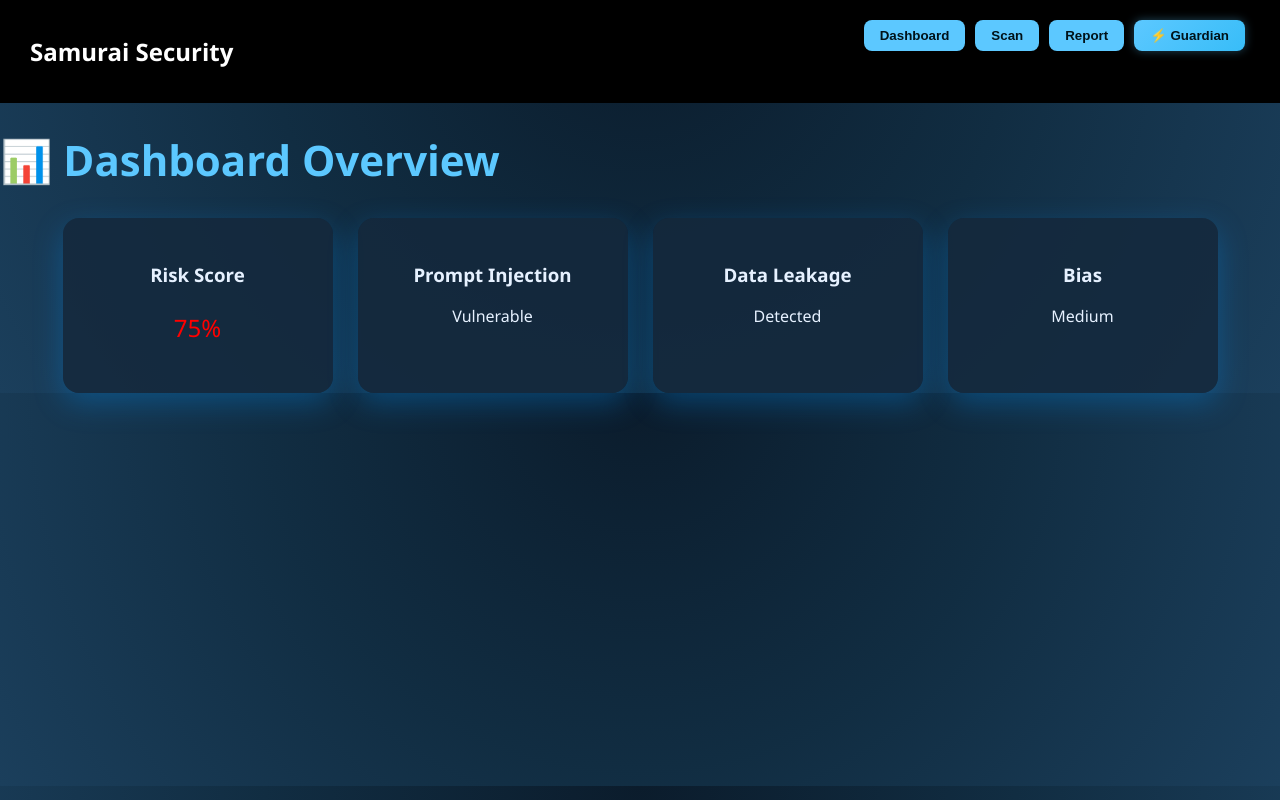
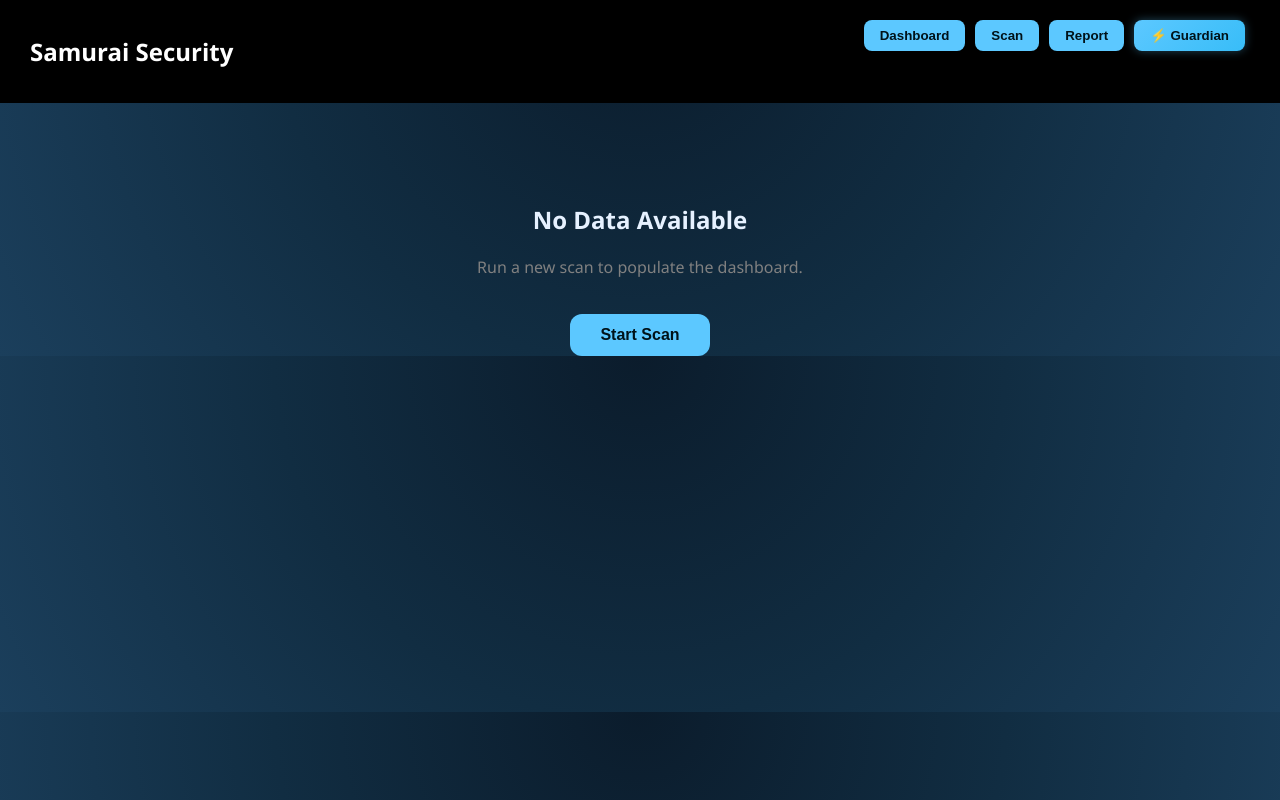
Before and after one commit to prithzzz/Samurai-Security, a React (Vite) app in the folder frontend/: page /dashboard in a window 1280 px wide. Built offline with nearby package versions, Linux system fonts and the light colour scheme.

Commit message:
error : fixed dashboard and scan.jsx

```diff
--- a/frontend/src/App.jsx
+++ b/frontend/src/App.jsx
@@ -1,3 +1,4 @@
+import { useState } from "react";
 import { BrowserRouter, Routes, Route } from "react-router-dom";
 import Navbar from "./components/Navbar";
 import Dashboard from "./pages/Dashboard";
@@ -6,16 +7,18 @@
 import HealPage from "./pages/healPage";
 
 function App() {
+  const [scanData, setScanData] = useState(null);
+
   return (
     <BrowserRouter>
       <Navbar />
 
       <Routes>
-        <Route path="/" element={<ScanPage />} />
-        <Route path="/dashboard" element={<Dashboard />} />
-        <Route path="/scan" element={<ScanPage />} />
-        <Route path="/report" element={<Report />} />
-        <Route path="/heal" element={<HealPage />} />
+        <Route path="/" element={<ScanPage setScanData={setScanData} />} />
+        <Route path="/dashboard" element={<Dashboard scanData={scanData} />} />
+        <Route path="/scan" element={<ScanPage setScanData={setScanData} />} />
+        <Route path="/report" element={<Report scanData={scanData} />} />
+        <Route path="/heal" element={<HealPage scanData={scanData} />} />
       </Routes>
     </BrowserRouter>
   );
--- a/frontend/src/pages/Dashboard.jsx
+++ b/frontend/src/pages/Dashboard.jsx
@@ -1,4 +1,23 @@
-export default function Dashboard() {
+import { useNavigate } from "react-router-dom";
+
+export default function Dashboard({ scanData }) {
+  const navigate = useNavigate();
+
+  if (!scanData) {
+    return (
+      <div className="main-content" style={{ textAlign: "center", paddingTop: 80 }}>
+        <h2>No Data Available</h2>
+        <p style={{ color: "gray" }}>Run a new scan to populate the dashboard.</p>
+        <button className="analyze-btn" onClick={() => navigate("/")} style={{ marginTop: 20 }}>Start Scan</button>
+      </div>
+    );
+  }
+
+  const result = scanData.result || {};
+  const risk = result.risk_analysis || {};
+  const score = risk.risk_score ?? 0;
+  const metrics = risk.risk_breakdown || {};
+
   return (
     <div className="main-content">
       <h1 className="main-title">📊 Dashboard Overview</h1>
@@ -6,22 +25,30 @@
       <div className="card-container">
         <div className="card fade-in">
           <h3>Risk Score</h3>
-          <p style={{ color: "red", fontSize: "24px" }}>75%</p>
+          <p style={{ color: score >= 8 ? "#ef4444" : score >= 5 ? "#f59e0b" : "#22c55e", fontSize: "24px", fontWeight: "bold" }}>
+            {score} / 10
+          </p>
         </div>
 
         <div className="card fade-in">
           <h3>Prompt Injection</h3>
-          <p>Vulnerable</p>
+          <p style={{ color: metrics["Jailbreak Vulnerability"] === "HIGH" ? "#ef4444" : "#22c55e", fontWeight: "bold" }}>
+            {metrics["Jailbreak Vulnerability"] || "UNDETECTED"}
+          </p>
         </div>
 
         <div className="card fade-in">
           <h3>Data Leakage</h3>
-          <p>Detected</p>
+          <p style={{ color: metrics["Data Leakage"] === "HIGH" || metrics["Data Leakage"] === "MEDIUM" ? "#f59e0b" : "#22c55e", fontWeight: "bold" }}>
+            {metrics["Data Leakage"] || "UNDETECTED"}
+          </p>
         </div>
 
         <div className="card fade-in">
           <h3>Bias</h3>
-          <p>Medium</p>
+          <p style={{ color: metrics["Bias Risk"] === "HIGH" ? "#ef4444" : "#22c55e", fontWeight: "bold" }}>
+            {metrics["Bias Risk"] || "UNDETECTED"}
+          </p>
         </div>
       </div>
     </div>
--- a/frontend/src/pages/Report.jsx
+++ b/frontend/src/pages/Report.jsx
@@ -3,11 +3,20 @@
 const scoreColor = (s) =>
   s >= 8 ? "#ef4444" : s >= 5 ? "#f59e0b" : "#22c55e";
 
-export default function Report() {
-  const location = useLocation();
+export default function Report({ scanData }) {
   const navigate  = useNavigate();
 
-  const result     = location.state?.result || {};
+  if (!scanData) {
+    return (
+      <div className="report-page fade-in" style={{ textAlign: "center", marginTop: "100px" }}>
+        <h2>No analysis data found</h2>
+        <p style={{ color: "gray" }}>Please return to the Scan page and run an analysis to view the report.</p>
+        <button className="analyze-btn" onClick={() => navigate("/")} style={{ marginTop: 20 }}>Go to Scan</button>
+      </div>
+    );
+  }
+
+  const result     = scanData.result || {};
 
   console.log("FULL RESULT:", result);
   console.log("RISK:", result.risk_analysis);
@@ -15,7 +24,7 @@
   const risk       = result.risk_analysis   || {};
   const evaluation = result.evaluation      || {};
   const summary    = result.summary         || {};
-  const systemPrompt = result.system_prompt || location.state?.prompt || "";
+  const systemPrompt = result.system_prompt || scanData.prompt || "";
 
   const score      = risk.risk_score  ?? "—";
   const level      = risk.risk_level  ?? "—";
--- a/frontend/src/pages/ScanPage.jsx
+++ b/frontend/src/pages/ScanPage.jsx
@@ -2,12 +2,15 @@
 import { useState } from "react";
 import { analyzeModel } from "../services/api"; // ✅ import API
 
-export default function ScanPage() {
+export default function ScanPage({ setScanData }) {
   const navigate = useNavigate();
   const [prompt, setPrompt] = useState("");
 
   const handleAnalyze = async () => {
     try {
+      // ✅ clear old values on new scan
+      setScanData(null);
+
       // ✅ call backend
       const result = await analyzeModel(prompt);
 
@@ -22,8 +25,9 @@
         return;
       }
 
-      // ✅ send result to report page
-      navigate("/report", { state: { result, prompt } });
+      // ✅ save in ram so refresh kills it, and navigate
+      setScanData({ result, prompt });
+      navigate("/report");
 
     } catch (error) {
       console.error("Scan failed:", error);
```
